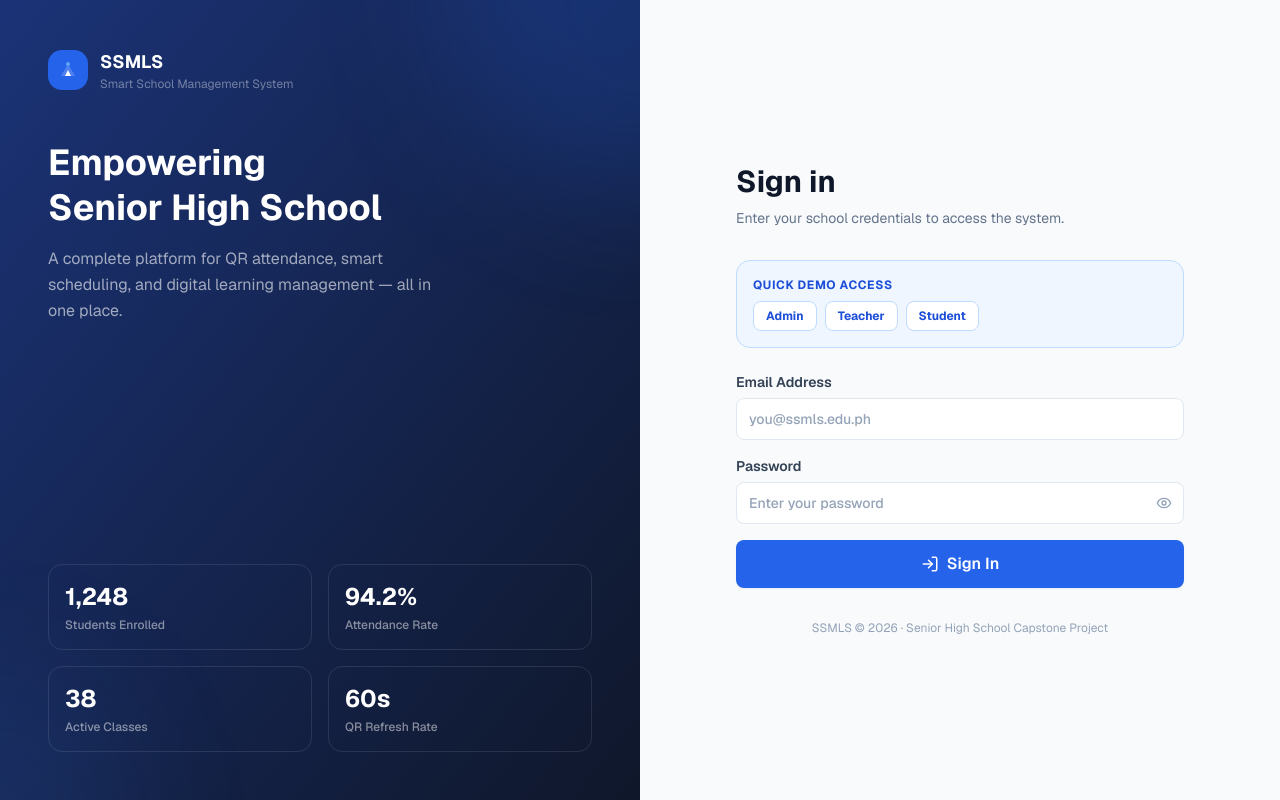
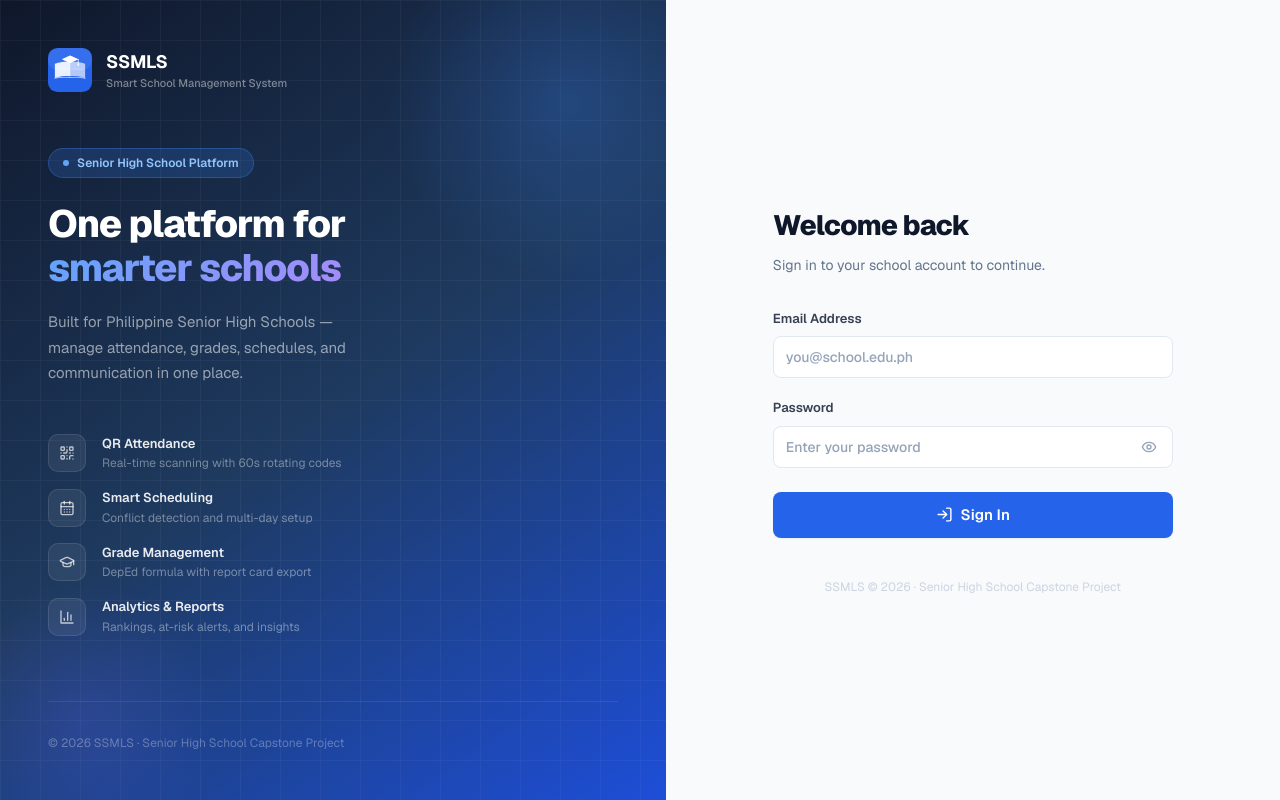
Before and after one commit to microcode1203/ssmls, a React (Vite) app in the folder frontend/: page /login in a window 1280 px wide. Built offline with nearby package versions, Linux system fonts and the light colour scheme; no server answers.

Commit message:
redesign login page - professional look, real logo, remove demo/stats

```diff
--- a/frontend/src/pages/auth/LoginPage.jsx
+++ b/frontend/src/pages/auth/LoginPage.jsx
@@ -2,150 +2,210 @@ import { useState } from 'react'
 import { useNavigate } from 'react-router-dom'
 import { useAuth } from '../../context/AuthContext'
 import toast from 'react-hot-toast'
-import { Eye, EyeOff, LogIn } from 'lucide-react'
+import { Eye, EyeOff, LogIn, BookOpen, GraduationCap, QrCode, CalendarDays, BarChart3 } from 'lucide-react'
+
+// Logo matching the favicon (open book + graduation cap)
+function SSMLSLogo({ size = 40 }) {
+  return (
+    <svg viewBox="0 0 64 64" fill="none" xmlns="http://www.w3.org/2000/svg"
+      style={{ width: size, height: size }}>
+      <rect width="64" height="64" rx="14" fill="#2563eb"/>
+      <rect width="64" height="32" rx="14" fill="white" fillOpacity="0.08"/>
+      {/* Open book */}
+      <path d="M10 44 C10 44 18 40 32 41 L32 20 C18 19 10 23 10 23 Z" fill="white" fillOpacity="0.9"/>
+      <path d="M54 44 C54 44 46 40 32 41 L32 20 C46 19 54 23 54 23 Z" fill="white" fillOpacity="0.65"/>
+      <line x1="32" y1="20" x2="32" y2="41" stroke="white" strokeWidth="1.2" strokeOpacity="0.5"/>
+      <path d="M10 44 C10 44 18 42 32 43 C46 42 54 44 54 44" stroke="white" strokeWidth="1.5" strokeLinecap="round" fill="none" strokeOpacity="0.6"/>
+      {/* Graduation cap */}
+      <path d="M32 11 L44 16.5 L32 22 L20 16.5 Z" fill="white"/>
+      <path d="M32 11 L44 16.5 L38 19.2 L32 16.5 Z" fill="white" fillOpacity="0.6"/>
+      <line x1="44" y1="16.5" x2="44" y2="23" stroke="white" strokeWidth="1.5" strokeLinecap="round" strokeOpacity="0.8"/>
+      <circle cx="44" cy="24.5" r="1.5" fill="white" fillOpacity="0.8"/>
+      {/* Book lines */}
+      <line x1="14" y1="31" x2="29" y2="30.5" stroke="white" strokeWidth="1.2" strokeLinecap="round" strokeOpacity="0.35"/>
+      <line x1="14" y1="35" x2="27" y2="34.5" stroke="white" strokeWidth="1.2" strokeLinecap="round" strokeOpacity="0.25"/>
+      <line x1="50" y1="31" x2="35" y2="30.5" stroke="white" strokeWidth="1.2" strokeLinecap="round" strokeOpacity="0.25"/>
+    </svg>
+  )
+}
+
+const FEATURES = [
+  { icon: QrCode,       title: 'QR Attendance',       desc: 'Real-time scanning with 60s rotating codes' },
+  { icon: CalendarDays, title: 'Smart Scheduling',     desc: 'Conflict detection and multi-day setup' },
+  { icon: GraduationCap,title: 'Grade Management',     desc: 'DepEd formula with report card export' },
+  { icon: BarChart3,    title: 'Analytics & Reports',  desc: 'Rankings, at-risk alerts, and insights' },
+]
 
 export default function LoginPage() {
-  const { login } = useAuth()
-  const navigate  = useNavigate()
+  const { login }  = useAuth()
+  const navigate   = useNavigate()
   const [form, setForm]       = useState({ email: '', password: '' })
   const [showPw, setShowPw]   = useState(false)
   const [loading, setLoading] = useState(false)
 
   const handleSubmit = async (e) => {
     e.preventDefault()
-    if (!form.email || !form.password) return toast.error('Please enter email and password.')
+    if (!form.email || !form.password) return toast.error('Please enter your email and password.')
     setLoading(true)
     try {
       const user = await login(form.email.trim(), form.password)
       toast.success(`Welcome back, ${user.firstName}!`)
       navigate('/dashboard', { replace: true })
     } catch (err) {
-      toast.error(err.response?.data?.message || 'Login failed. Please try again.')
+      toast.error(err.response?.data?.message || 'Invalid credentials. Please try again.')
     } finally {
       setLoading(false)
     }
   }
 
-  const fillDemo = (role) => {
-    const creds = {
-      admin:   { email: 'admin@ssmls.edu.ph',         password: 'Admin@2026' },
-      teacher: { email: 'mlcruz@ssmls.edu.ph',        password: 'Teacher@2026' },
-      student: { email: 'juan.dela@student.ssmls.edu.ph', password: 'Student@2026' },
-    }
-    setForm(creds[role])
-  }
+  return (
+    <div style={{ minHeight:'100vh', display:'flex', background:'#f8fafc' }}>
 
-  return (
-    <div className="min-h-screen flex bg-slate-50">
-      {/* Left panel */}
-      <div className="hidden lg:flex w-1/2 bg-slate-900 flex-col justify-between p-12 relative overflow-hidden">
-        {/* Background */}
-        <div className="absolute inset-0">
-          <div className="absolute inset-0 bg-gradient-to-br from-primary-900/80 to-slate-900" />
-          <div className="absolute top-0 right-0 w-96 h-96 rounded-full bg-primary/20 blur-3xl -translate-y-1/2 translate-x-1/2" />
-          <div className="absolute bottom-0 left-0 w-64 h-64 rounded-full bg-blue-500/10 blur-3xl translate-y-1/2 -translate-x-1/2" />
-        </div>
+      {/* ── Left Panel ── */}
+      <div style={{
+        display:'none', width:'52%', flexDirection:'column',
+        background:'linear-gradient(145deg, #0f172a 0%, #1e3a5f 50%, #1d4ed8 100%)',
+        padding:'48px', position:'relative', overflow:'hidden',
+      }} className="lg-flex">
 
-        <div className="relative">
-          <div className="flex items-center gap-3 mb-12">
-            <div className="w-10 h-10 bg-primary rounded-xl flex items-center justify-center">
-              <svg viewBox="0 0 24 24" fill="none" className="w-6 h-6">
-                <path d="M5 18L12 6L19 18H5Z" fill="white" fillOpacity="0.2"/>
-                <path d="M9 18L12 12L15 18H9Z" fill="white"/>
-                <circle cx="12" cy="6" r="2" fill="#60a5fa"/>
-              </svg>
-            </div>
+        {/* Subtle grid pattern */}
+        <div style={{
+          position:'absolute', inset:0, opacity:0.04,
+          backgroundImage:'linear-gradient(#fff 1px, transparent 1px), linear-gradient(90deg, #fff 1px, transparent 1px)',
+          backgroundSize:'40px 40px',
+        }}/>
+
+        {/* Glow orbs */}
+        <div style={{ position:'absolute', top:'-80px', right:'-80px', width:'360px', height:'360px',
+          borderRadius:'50%', background:'radial-gradient(circle, rgba(59,130,246,0.25) 0%, transparent 70%)' }}/>
+        <div style={{ position:'absolute', bottom:'-60px', left:'-60px', width:'280px', height:'280px',
+          borderRadius:'50%', background:'radial-gradient(circle, rgba(99,102,241,0.2) 0%, transparent 70%)' }}/>
+
+        {/* Logo */}
+        <div style={{ position:'relative', display:'flex', alignItems:'center', gap:'14px', marginBottom:'56px' }}>
+          <SSMLSLogo size={44}/>
           <div>
-              <p className="font-display font-bold text-white text-lg">SSMLS</p>
-              <p className="text-white/40 text-xs">Smart School Management System</p>
+            <p style={{ fontWeight:700, color:'#fff', fontSize:'18px', letterSpacing:'-0.02em', margin:0 }}>SSMLS</p>
+            <p style={{ color:'rgba(255,255,255,0.45)', fontSize:'11px', margin:0, fontWeight:500 }}>Smart School Management System</p>
           </div>
         </div>
 
-          <h1 className="font-display text-4xl font-bold text-white leading-tight mb-4">
-            Empowering<br />Senior High School
-          </h1>
-          <p className="text-white/60 text-base leading-relaxed max-w-sm">
-            A complete platform for QR attendance, smart scheduling, and digital learning management — all in one place.
-          </p>
+        {/* Headline */}
+        <div style={{ position:'relative', flex:1 }}>
+          <div style={{ display:'inline-flex', alignItems:'center', gap:'8px', background:'rgba(59,130,246,0.2)',
+            border:'1px solid rgba(59,130,246,0.35)', borderRadius:'100px', padding:'5px 14px', marginBottom:'24px' }}>
+            <div style={{ width:'6px', height:'6px', borderRadius:'50%', background:'#60a5fa' }}/>
+            <span style={{ color:'#93c5fd', fontSize:'12px', fontWeight:600 }}>Senior High School Platform</span>
           </div>
 
-        <div className="relative grid grid-cols-2 gap-4">
-          {[
-            { num: '1,248', lbl: 'Students Enrolled' },
-            { num: '94.2%', lbl: 'Attendance Rate' },
-            { num: '38',    lbl: 'Active Classes' },
-            { num: '60s',   lbl: 'QR Refresh Rate' },
-          ].map(({ num, lbl }) => (
-            <div key={lbl} className="bg-white/8 rounded-xl p-4 border border-white/10">
-              <p className="font-display text-2xl font-bold text-white">{num}</p>
-              <p className="text-white/50 text-xs mt-1 font-medium">{lbl}</p>
+          <h1 style={{ color:'#fff', fontSize:'38px', fontWeight:800, lineHeight:1.15,
+            letterSpacing:'-0.03em', margin:'0 0 20px', maxWidth:'340px' }}>
+            One platform for<br/>
+            <span style={{ background:'linear-gradient(135deg, #60a5fa, #a78bfa)',
+              WebkitBackgroundClip:'text', WebkitTextFillColor:'transparent' }}>
+              smarter schools
+            </span>
+          </h1>
+
+          <p style={{ color:'rgba(255,255,255,0.55)', fontSize:'15px', lineHeight:1.7,
+            maxWidth:'320px', margin:'0 0 48px' }}>
+            Built for Philippine Senior High Schools — manage attendance, grades, schedules, and communication in one place.
+          </p>
+
+          {/* Feature list */}
+          <div style={{ display:'flex', flexDirection:'column', gap:'16px' }}>
+            {FEATURES.map(({ icon: Icon, title, desc }) => (
+              <div key={title} style={{ display:'flex', alignItems:'center', gap:'16px' }}>
+                <div style={{ width:'38px', height:'38px', borderRadius:'10px', flexShrink:0,
+                  background:'rgba(255,255,255,0.07)', border:'1px solid rgba(255,255,255,0.1)',
+                  display:'flex', alignItems:'center', justifyContent:'center' }}>
+                  <Icon size={16} color="rgba(255,255,255,0.7)"/>
+                </div>
+                <div>
+                  <p style={{ color:'rgba(255,255,255,0.9)', fontSize:'13px', fontWeight:600, margin:0 }}>{title}</p>
+                  <p style={{ color:'rgba(255,255,255,0.4)', fontSize:'12px', margin:0, marginTop:'1px' }}>{desc}</p>
+                </div>
               </div>
             ))}
           </div>
         </div>
 
-      {/* Right panel - Login form */}
-      <div className="flex-1 flex items-center justify-center p-8">
-        <div className="w-full max-w-md">
-          {/* Mobile logo */}
-          <div className="lg:hidden flex items-center gap-2 mb-8">
-            <div className="w-8 h-8 bg-primary rounded-lg flex items-center justify-center">
-              <svg viewBox="0 0 24 24" fill="none" className="w-5 h-5">
-                <path d="M9 18L12 12L15 18H9Z" fill="white"/>
-              </svg>
-            </div>
-            <span className="font-display font-bold text-slate-900">SSMLS</span>
-          </div>
-
-          <h2 className="font-display text-3xl font-bold text-slate-900 mb-2">Sign in</h2>
-          <p className="text-slate-500 text-sm mb-8">Enter your school credentials to access the system.</p>
-
-          {/* Demo credentials */}
-          <div className="mb-6 p-4 bg-blue-50 rounded-xl border border-blue-200">
-            <p className="text-xs font-bold text-blue-700 mb-2 uppercase tracking-wider">Quick Demo Access</p>
-            <div className="flex gap-2 flex-wrap">
-              {['admin','teacher','student'].map(role => (
-                <button
-                  key={role}
-                  onClick={() => fillDemo(role)}
-                  className="text-xs font-bold px-3 py-1.5 rounded-lg bg-white border border-blue-200 text-blue-700 hover:bg-blue-100 capitalize transition-all"
-                >
-                  {role}
-                </button>
-              ))}
+        {/* Footer */}
+        <div style={{ position:'relative', paddingTop:'32px',
+          borderTop:'1px solid rgba(255,255,255,0.08)', marginTop:'32px' }}>
+          <p style={{ color:'rgba(255,255,255,0.3)', fontSize:'12px', margin:0 }}>
+            © 2026 SSMLS · Senior High School Capstone Project
+          </p>
         </div>
       </div>
 
-          <form onSubmit={handleSubmit} className="space-y-4">
+      {/* ── Right Panel — Form ── */}
+      <div style={{ flex:1, display:'flex', alignItems:'center', justifyContent:'center', padding:'32px' }}>
+        <div style={{ width:'100%', maxWidth:'400px' }}>
+
+          {/* Mobile logo */}
+          <div style={{ display:'flex', alignItems:'center', gap:'12px', marginBottom:'40px' }}
+            className="lg-hide">
+            <SSMLSLogo size={36}/>
             <div>
-              <label className="block text-sm font-semibold text-slate-700 mb-1.5">Email Address</label>
+              <p style={{ fontWeight:700, color:'#0f172a', fontSize:'16px', margin:0 }}>SSMLS</p>
+              <p style={{ color:'#94a3b8', fontSize:'11px', margin:0 }}>Smart School Management System</p>
+            </div>
+          </div>
+
+          {/* Heading */}
+          <div style={{ marginBottom:'32px' }}>
+            <h2 style={{ fontSize:'28px', fontWeight:800, color:'#0f172a',
+              letterSpacing:'-0.03em', margin:'0 0 8px' }}>
+              Welcome back
+            </h2>
+            <p style={{ color:'#64748b', fontSize:'14px', margin:0, lineHeight:1.6 }}>
+              Sign in to your school account to continue.
+            </p>
+          </div>
+
+          {/* Form */}
+          <form onSubmit={handleSubmit} style={{ display:'flex', flexDirection:'column', gap:'20px' }}>
+
+            <div>
+              <label style={{ display:'block', fontSize:'13px', fontWeight:600,
+                color:'#374151', marginBottom:'8px' }}>
+                Email Address
+              </label>
               <input
                 type="email"
                 className="input-field"
-                placeholder="you@ssmls.edu.ph"
+                placeholder="you@school.edu.ph"
                 value={form.email}
                 onChange={e => setForm(p => ({ ...p, email: e.target.value }))}
+                autoComplete="email"
                 required
               />
             </div>
 
             <div>
-              <label className="block text-sm font-semibold text-slate-700 mb-1.5">Password</label>
-              <div className="relative">
+              <label style={{ display:'block', fontSize:'13px', fontWeight:600,
+                color:'#374151', marginBottom:'8px' }}>
+                Password
+              </label>
+              <div style={{ position:'relative' }}>
                 <input
                   type={showPw ? 'text' : 'password'}
-                  className="input-field pr-10"
+                  className="input-field"
+                  style={{ paddingRight:'44px' }}
                   placeholder="Enter your password"
                   value={form.password}
                   onChange={e => setForm(p => ({ ...p, password: e.target.value }))}
+                  autoComplete="current-password"
                   required
                 />
                 <button
                   type="button"
                   onClick={() => setShowPw(p => !p)}
-                  className="absolute right-3 top-1/2 -translate-y-1/2 text-slate-400 hover:text-slate-600"
-                >
-                  {showPw ? <EyeOff size={16} /> : <Eye size={16} />}
+                  style={{ position:'absolute', right:'12px', top:'50%', transform:'translateY(-50%)',
+                    background:'none', border:'none', cursor:'pointer', color:'#94a3b8', padding:'4px',
+                    display:'flex', alignItems:'center' }}>
+                  {showPw ? <EyeOff size={16}/> : <Eye size={16}/>}
                 </button>
               </div>
             </div>
@@ -153,20 +213,33 @@ export default function LoginPage() {
             <button
               type="submit"
               disabled={loading}
-              className="btn-primary w-full justify-center py-3 mt-2 text-base"
-            >
+              className="btn-primary"
+              style={{ width:'100%', justifyContent:'center', padding:'13px 24px',
+                fontSize:'15px', fontWeight:600, marginTop:'4px',
+                opacity: loading ? 0.8 : 1 }}>
               {loading
-                ? <><div className="w-4 h-4 border-2 border-white/30 border-t-white rounded-full animate-spin" /> Signing in…</>
-                : <><LogIn size={18} /> Sign In</>
+                ? <><div style={{ width:'16px', height:'16px', border:'2px solid rgba(255,255,255,0.3)',
+                    borderTopColor:'white', borderRadius:'50%', animation:'spin 0.7s linear infinite' }}/>
+                  Signing in…</>
+                : <><LogIn size={17}/> Sign In</>
               }
             </button>
           </form>
 
-          <p className="text-center text-xs text-slate-400 mt-8">
+          {/* Footer */}
+          <p style={{ textAlign:'center', fontSize:'12px', color:'#cbd5e1', marginTop:'40px' }}>
             SSMLS © 2026 · Senior High School Capstone Project
           </p>
         </div>
       </div>
+
+      <style>{`
+        @media (min-width: 1024px) {
+          .lg-flex { display: flex !important; }
+          .lg-hide { display: none !important; }
+        }
+        @keyframes spin { to { transform: rotate(360deg); } }
+      `}</style>
     </div>
   )
 }
```
Lines whose indentation alone changed are shown as unchanged.
